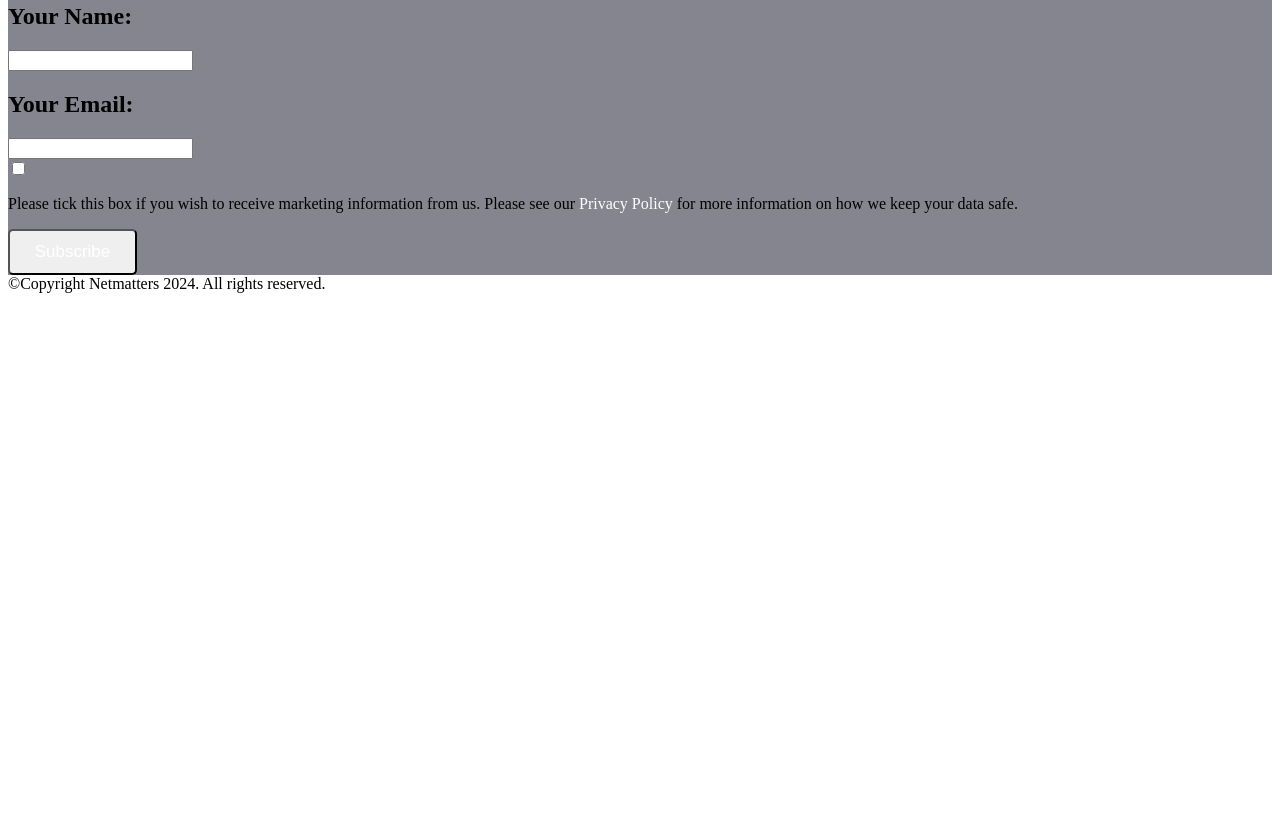
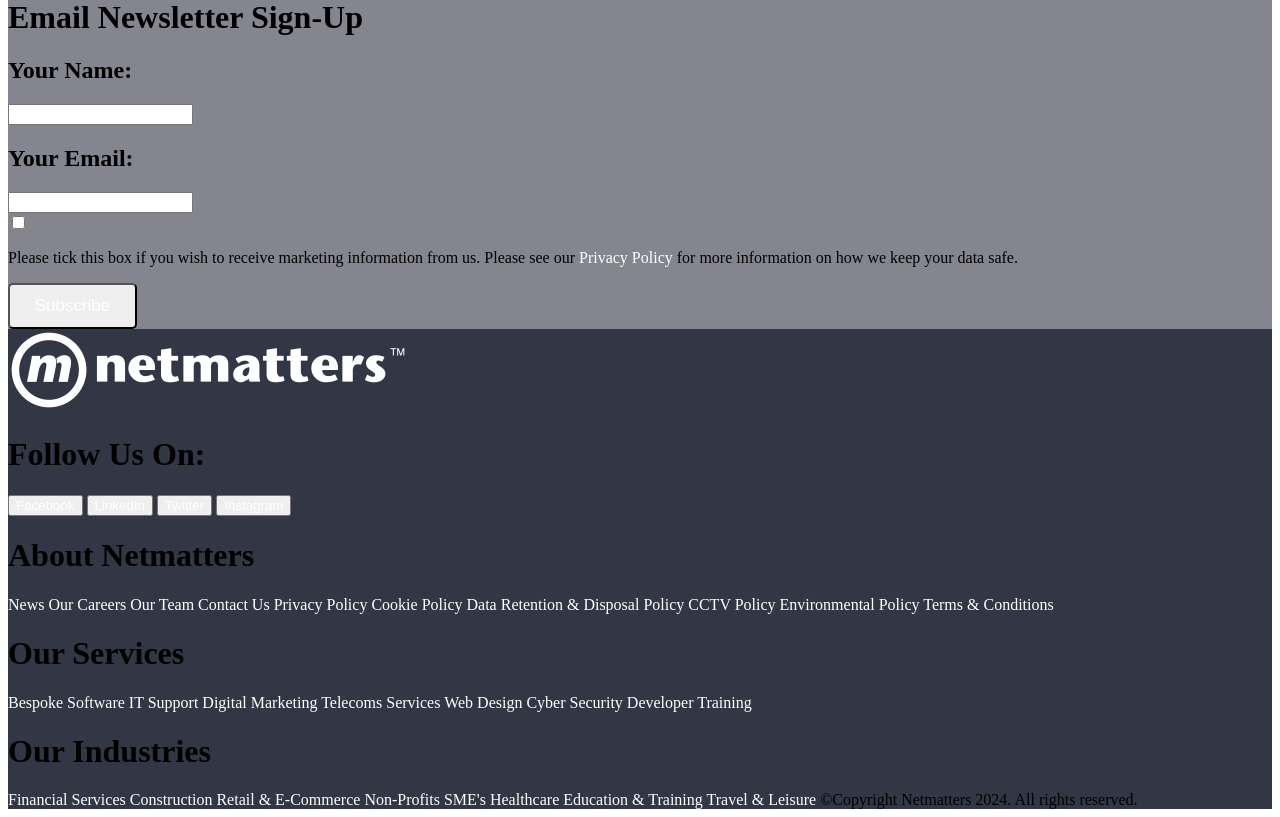
Before and after one commit to ChristopherMorriss/Netmatters-Website-Clone-ChristopherMorriss, a PHP site: page / in a window 1280 px wide. Shown: the part 3060-3877 px from the top of the page. Before the commit the page ends 3353 px from the top, so only its background shows below. Run offline with PHP 8.4, Linux system fonts and the light colour scheme.

Commit message:
Added more footer text and background

```diff
--- a/css/style.css
+++ b/css/style.css
@@ -45,7 +45,6 @@
 /* line 58, ../../../OneDrive/Documents/GitHub/Netmatters-Website-Clone-ChristopherMorriss/scss/style.scss */
 .grid {
   display: grid;
-  margin-left: 200px;
   grid-template-rows: 1fr 1fr 1fr;
   grid-template-columns: repeat(auto-fit, minmax(300px, 1fr));
   grid-gap: 20px;
@@ -109,15 +108,20 @@
   flex-direction: row;
 }
 
-/* line 130, ../../../OneDrive/Documents/GitHub/Netmatters-Website-Clone-ChristopherMorriss/scss/style.scss */
+/* line 122, ../../../OneDrive/Documents/GitHub/Netmatters-Website-Clone-ChristopherMorriss/scss/style.scss */
 .article {
   border: 1px solid;
   width: 371px;
 }
 
-/* line 135, ../../../OneDrive/Documents/GitHub/Netmatters-Website-Clone-ChristopherMorriss/scss/style.scss */
+/* line 127, ../../../OneDrive/Documents/GitHub/Netmatters-Website-Clone-ChristopherMorriss/scss/style.scss */
 .article img {
   width: 371px;
 }
 
+/* line 131, ../../../OneDrive/Documents/GitHub/Netmatters-Website-Clone-ChristopherMorriss/scss/style.scss */
+footer {
+  background-color: #333645;
+}
+
 /*# sourceMappingURL=style.css.map */
--- a/index.html
+++ b/index.html
@@ -149,6 +149,43 @@
 
     </body>
     <footer>
+        <img id="n-logo" class="f-line" src="img/netmatters-logo-inverted.webp" alt="Netmatters Logo">
+        <h1>Follow Us On:</h1>
+        <button>Facebook</button>
+        <button>LinkedIn</button>
+        <button>Twitter</button>
+        <button>Instagram</button>
+
+        <h1>About Netmatters</h1>
+        <a href="#">News</a>
+        <a href="#">Our Careers</a>
+        <a href="#">Our Team</a>
+        <a href="#">Contact Us</a>
+        <a href="#">Privacy Policy</a>
+        <a href="#">Cookie Policy</a>
+        <a href="#">Data Retention & Disposal Policy</a>
+        <a href="#">CCTV Policy</a>
+        <a href="#">Environmental Policy</a>
+        <a href="#">Terms & Conditions</a>
+
+        <h1>Our Services</h1>
+        <a href="#">Bespoke Software</a>
+        <a href="#">IT Support</a>
+        <a href="#">Digital Marketing</a>
+        <a href="#">Telecoms Services</a>
+        <a href="#">Web Design</a>
+        <a href="#">Cyber Security</a>
+        <a href="#">Developer Training</a>
+
+        <h1>Our Industries</h1>
+        <a href="#">Financial Services</a>
+        <a href="#">Construction</a>
+        <a href="#">Retail & E-Commerce</a>
+        <a href="#">Non-Profits</a>
+        <a href="#">SME's</a>
+        <a href="#">Healthcare</a>
+        <a href="#">Education & Training</a>
+        <a href="#">Travel & Leisure</a>
         <span>&copy;Copyright Netmatters 2024. All rights reserved.</span>
     </footer>
 </html>
--- a/scss/style.scss
+++ b/scss/style.scss
@@ -57,7 +57,7 @@
 
 .grid{
   display: grid;
-  margin-left: 200px;
+  //margin-left: 200px;
   grid-template-rows: 1fr 1fr 1fr ;
   grid-template-columns: repeat(auto-fit,minmax(300px,1fr));
   grid-gap:20px;
@@ -118,14 +118,6 @@
 
 }
 
-//.news{
-//   display: flex;
-//   flex-direction: row;
-//   align-content: normal;
-//   align-items: normal;
-//   justify-content: space-around;
-//   margin-bottom: 0;
-// }
 
 .article{
   border: 1px solid;
@@ -135,3 +127,7 @@
 .article img{
   width:371px;
 }
+
+footer{
+  background-color: #333645;
+}
```
Also changed, not shown: 1 other file.
